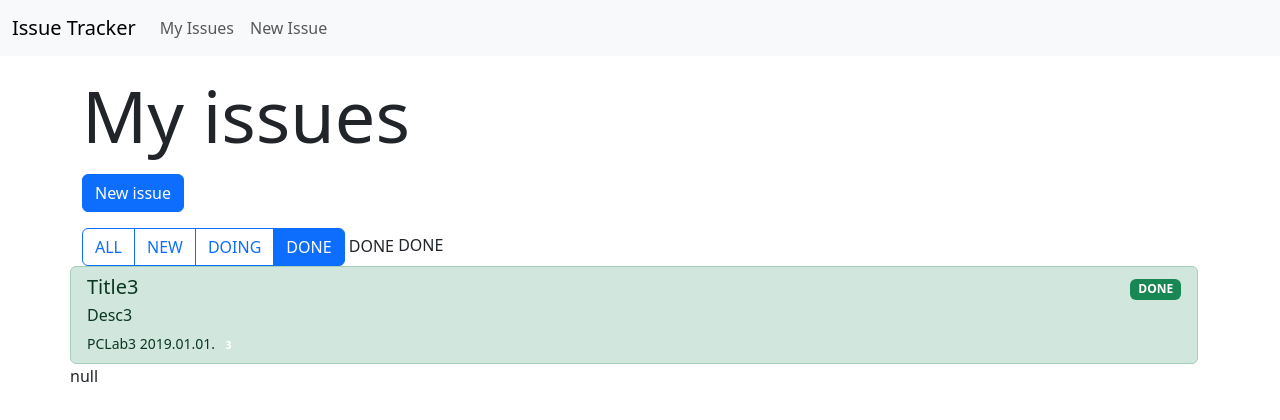
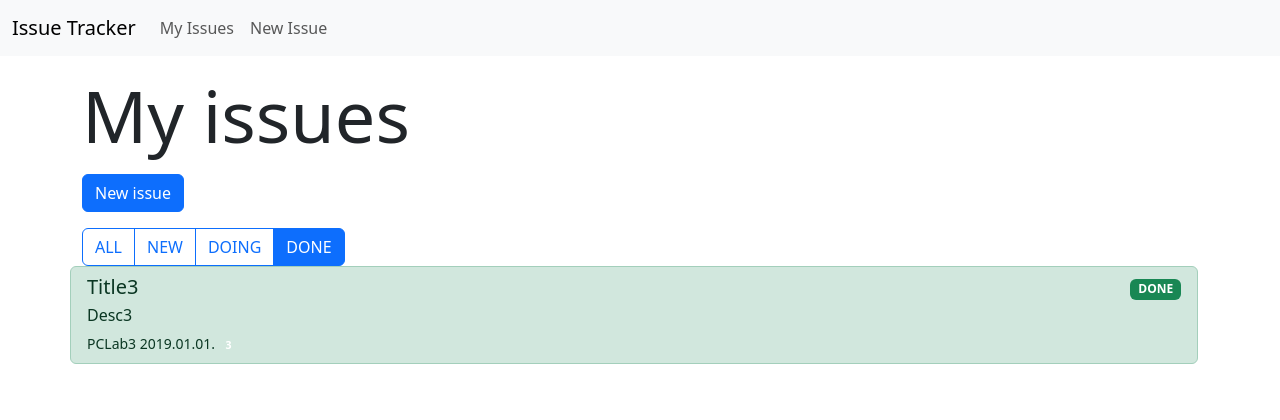
Before and after one commit to CollinsKipkemoi/issue-tracker-app, an Angular app: page /issues in a window 1280 px wide. Shown: the top 420 px of the page. Built offline with nearby package versions, Linux system fonts and the light colour scheme.

Commit message:
Fix: Parent-child component interraction

```diff
--- a/src/app/issue-list/issue-list.component.html
+++ b/src/app/issue-list/issue-list.component.html
@@ -1,25 +1,24 @@
 <div class="container">
   <h2 class="display-2 my-3">My issues</h2>
   <p><a class="btn btn-primary" href="#" role="button">New issue</a></p>
-  <app-status-filter [status]="status" (change) = "handleChangeStatus($event)"></app-status-filter>
-  {{status}}
+  <app-status-filter [(status)]="status" (statusChange)="handleChangeStatus($event)"></app-status-filter>
 
   <div class="row">
     <div class="list-group col">
       <a
         class="list-group-item list-group-item-action"
         *ngFor="let issue of filteredeIssues;"
-        [class.list-group-item-danger] = "issue.status === 'NEW'"
-        [class.list-group-item-warning] = "issue.status === 'DOING'"
-        [class.list-group-item-success] = "issue.status === 'DONE'"
+        [class.list-group-item-danger]="issue.status === 'NEW'"
+        [class.list-group-item-warning]="issue.status === 'DOING'"
+        [class.list-group-item-success]="issue.status === 'DONE'"
         (click)="selectedIssue = issue"
       >
         <div class="d-flex w-100 justify-content-between align-items-center">
           <h5 class="mb-1">{{ issue.title }}</h5>
           <span class="badge "
-                [class.text-bg-danger] = "issue.status === 'NEW'"
-                [class.text-bg-warning] = "issue.status === 'DOING'"
-                [class.text-bg-success] = "issue.status === 'DONE'"
+                [class.text-bg-danger]="issue.status === 'NEW'"
+                [class.text-bg-warning]="issue.status === 'DOING'"
+                [class.text-bg-success]="issue.status === 'DONE'"
           > {{ issue.status }} </span>
         </div>
         <p class="mb-1">
@@ -32,12 +31,11 @@
           <span class="badge badge-light badge-pill">3</span>
         </small>
       </a>
-      {{selectedIssue | json}}
 
     </div>
-  @if(selectedIssue){
-    <app-new-issue class="col"></app-new-issue>
-  }
+    @if (selectedIssue) {
+      <app-new-issue class="col"></app-new-issue>
+    }
   </div>
 
 </div>
--- a/src/app/status-filter/status-filter.component.html
+++ b/src/app/status-filter/status-filter.component.html
@@ -19,4 +19,3 @@
     'DONE'" (click)="changeStatus('DONE')">
   <label class="btn btn-outline-primary" for="btnradio4">DONE</label>
 </div>
-{{status}}
--- a/src/app/status-filter/status-filter.component.ts
+++ b/src/app/status-filter/status-filter.component.ts
@@ -9,10 +9,11 @@ import {Component, EventEmitter, Input, Output} from '@angular/core';
 })
 export class StatusFilterComponent {
   @Input() status : string = 'ALL';
-  @Output() change = new EventEmitter<string>()
+  @Output() statusChange = new EventEmitter<string>()
   // the input decorator is used to pass data from parent component to child component
   changeStatus(newStatus : string) : void {
-    this.change.emit(newStatus)
+    this.status = newStatus;
+    this.statusChange.emit(newStatus)
   }
 
 }
```
